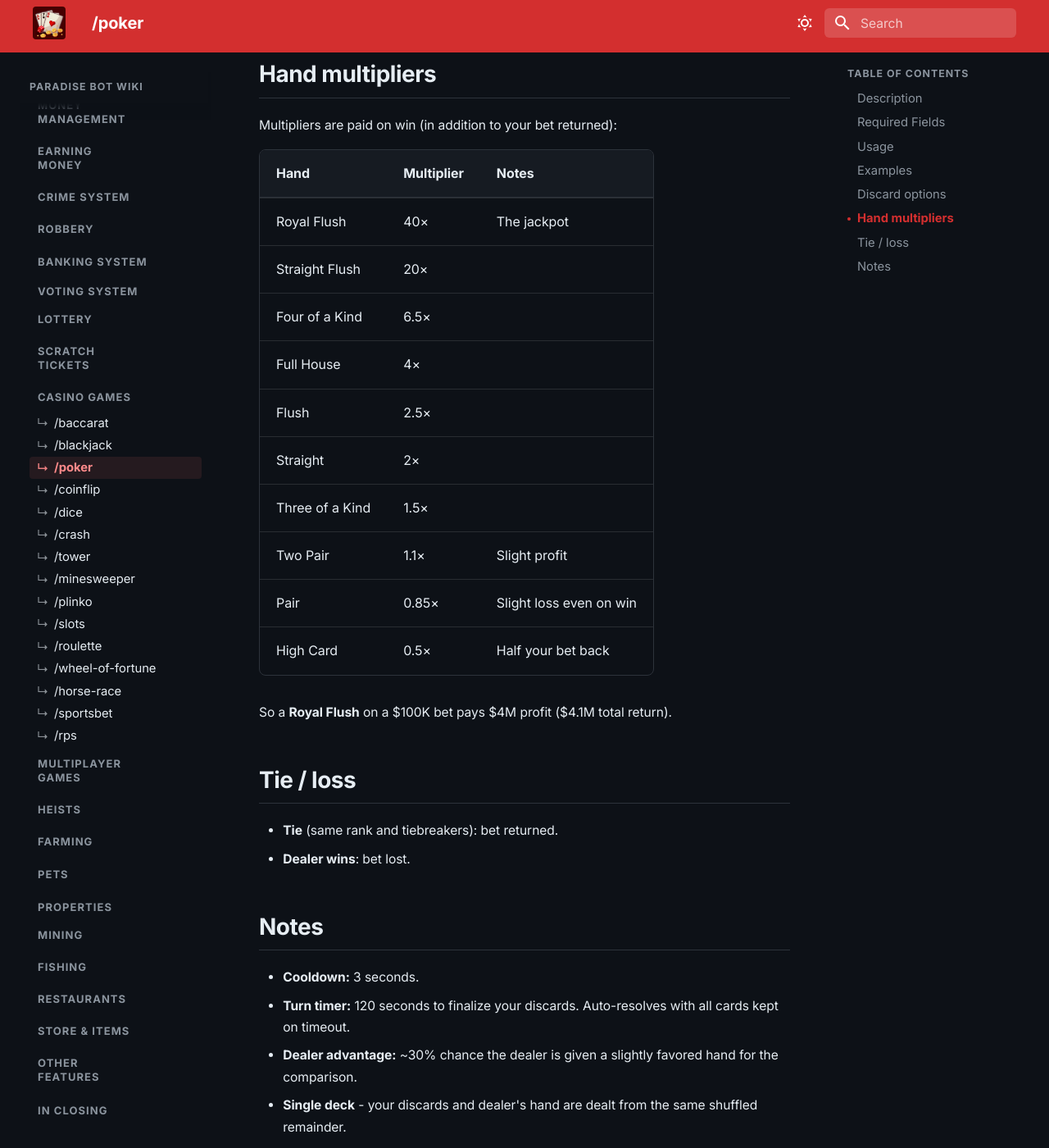
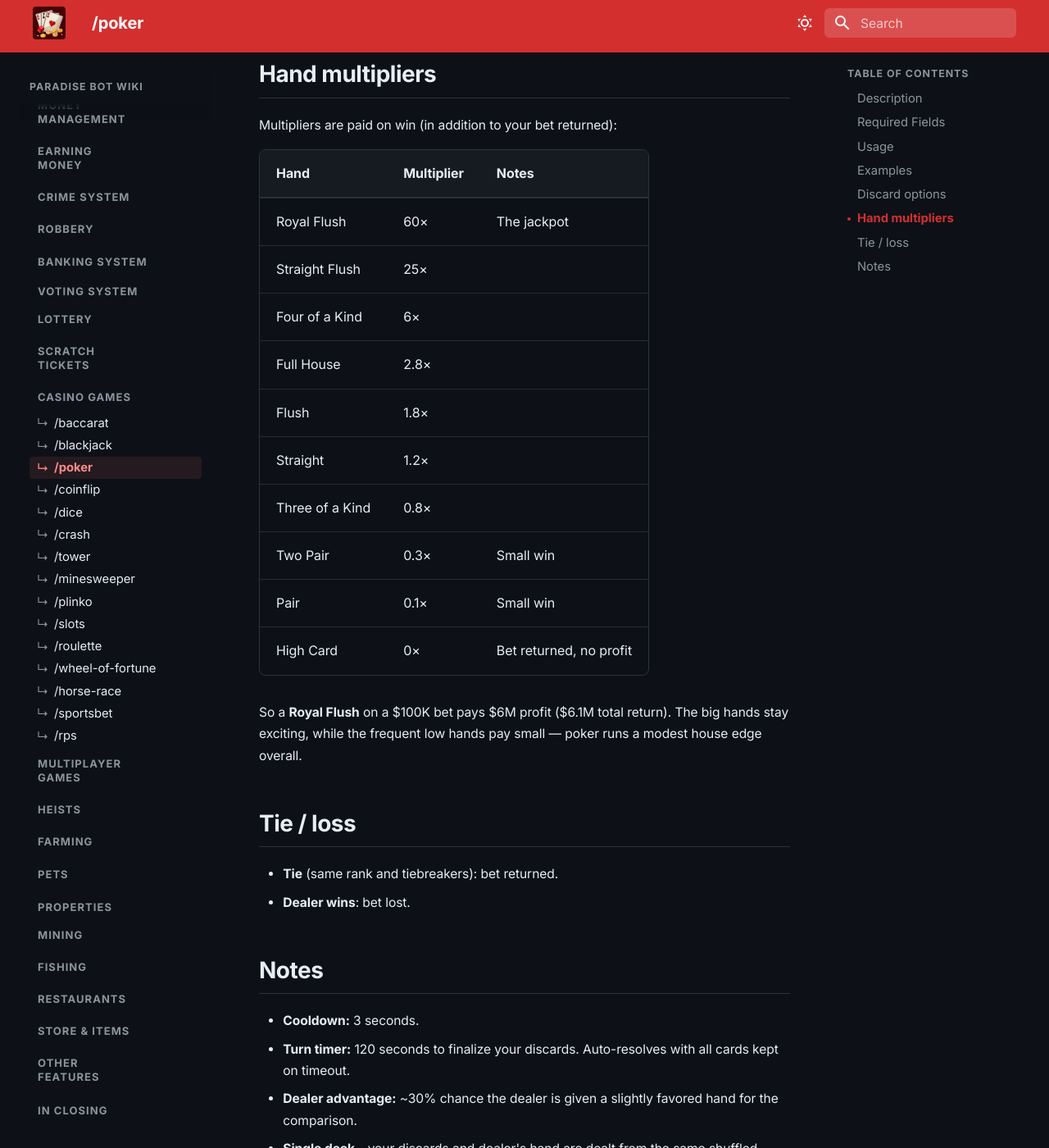
Before and after one commit to Daniel-191/casino-bot-wiki, an MkDocs documentation site: the page built from docs/games/casino/poker.md, in a window 1280 px wide and 1400 px high, scrolled down 1217 px. Shown: the whole window at 82% size. Built offline with MkDocs 1.6.1 and Material for MkDocs 9.7.7, drawn with Linux system fonts in a browser that asks for light colours.

Commit message:
Update poker.md

```diff
--- a/docs/games/casino/poker.md
+++ b/docs/games/casino/poker.md
@@ -36,18 +36,18 @@ Multipliers are paid on win (in addition to your bet returned):
 
 | Hand | Multiplier | Notes |
 |---|---|---|
-| Royal Flush | 40× | The jackpot |
-| Straight Flush | 20× | |
-| Four of a Kind | 6.5× | |
-| Full House | 4× | |
-| Flush | 2.5× | |
-| Straight | 2× | |
-| Three of a Kind | 1.5× | |
-| Two Pair | 1.1× | Slight profit |
-| Pair | 0.85× | Slight loss even on win |
-| High Card | 0.5× | Half your bet back |
+| Royal Flush | 60× | The jackpot |
+| Straight Flush | 25× | |
+| Four of a Kind | 6× | |
+| Full House | 2.8× | |
+| Flush | 1.8× | |
+| Straight | 1.2× | |
+| Three of a Kind | 0.8× | |
+| Two Pair | 0.3× | Small win |
+| Pair | 0.1× | Small win |
+| High Card | 0× | Bet returned, no profit |
 
-So a **Royal Flush** on a $100K bet pays $4M profit ($4.1M total return).
+So a **Royal Flush** on a $100K bet pays $6M profit ($6.1M total return). The big hands stay exciting, while the frequent low hands pay small — poker runs a modest house edge overall.
 
 ## Tie / loss
 
```
